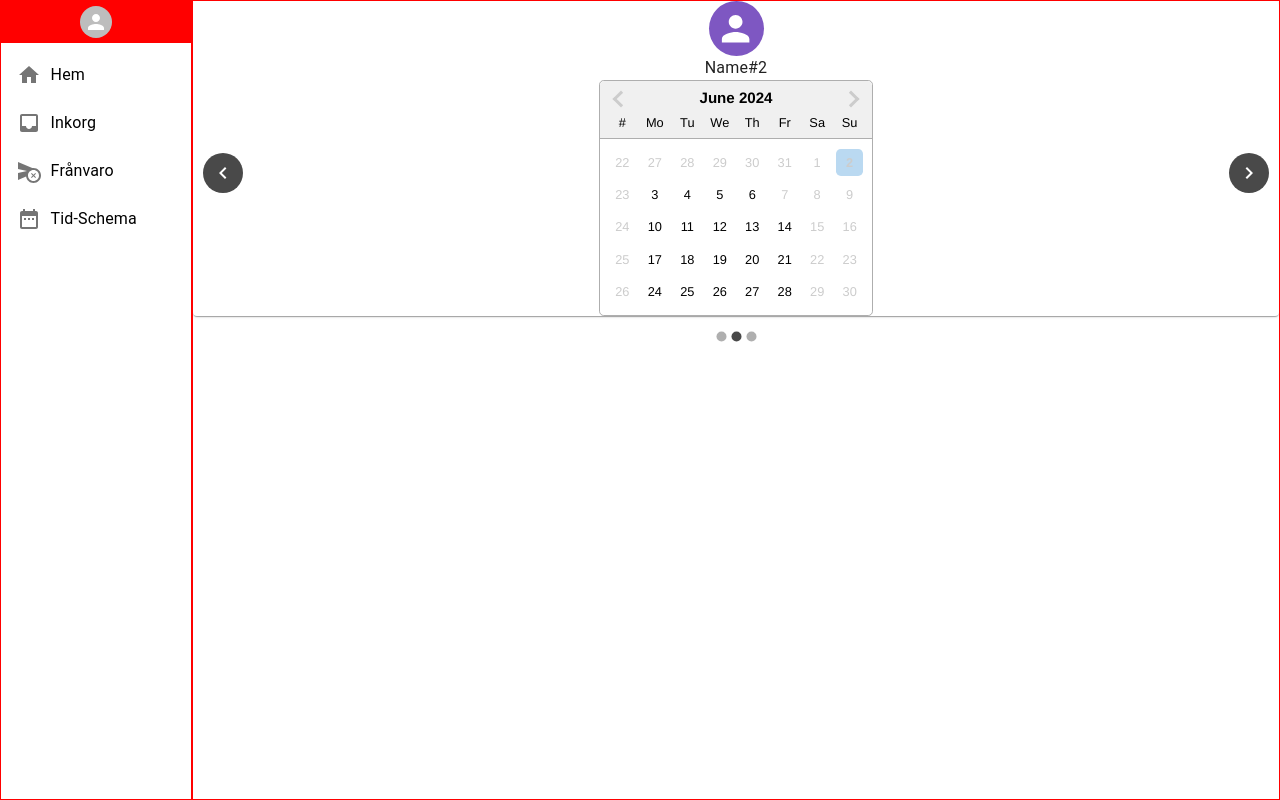
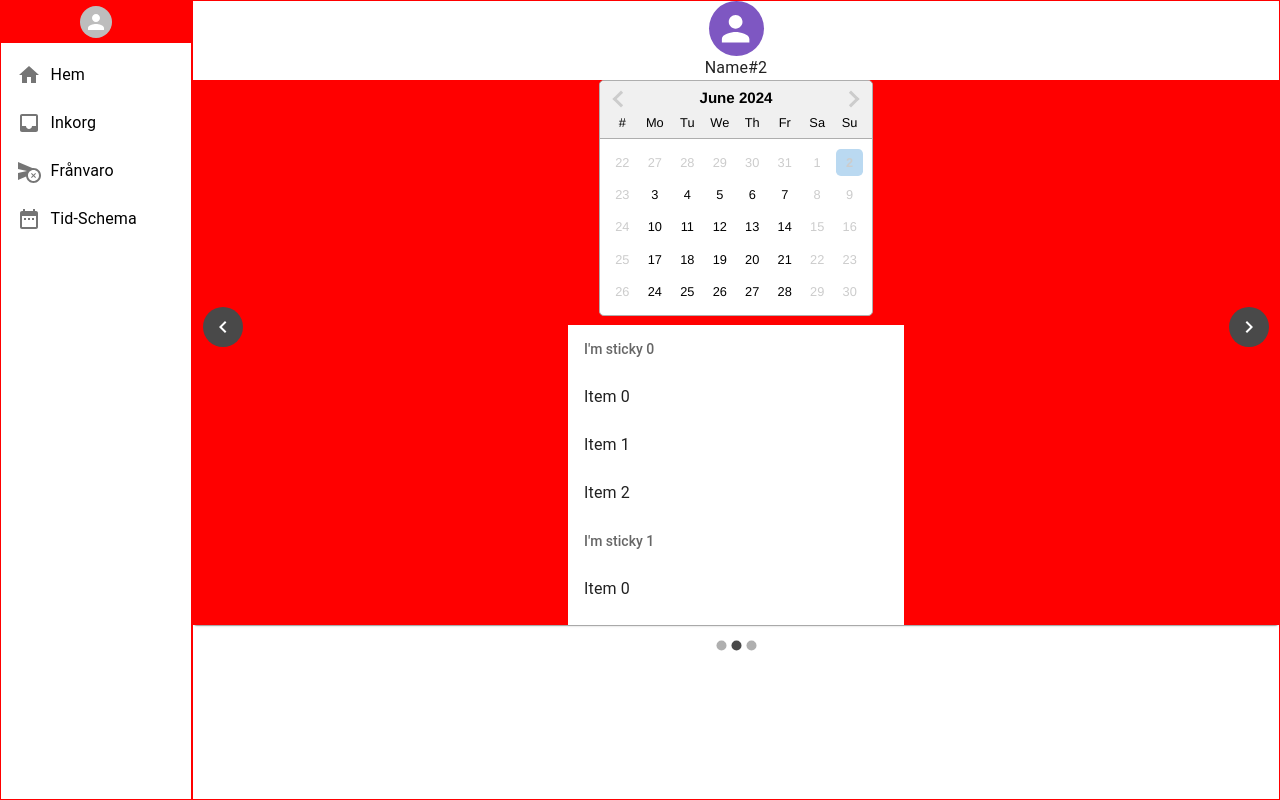
Before and after one commit to A-ForssmanP/InteractWithSchool, a React (Vite) app in the folder frontend/: page /tidsschema in a window 1280 px wide. Built offline with nearby package versions, Linux system fonts and the light colour scheme; the HTML template or start-up script is replaced by a standard one.

Commit message:
Update RangeDatePicker.jsx
Trying different layouts.

```diff
--- a/frontend/src/components/rangeDatepicker/RangeDatePicker.jsx
+++ b/frontend/src/components/rangeDatepicker/RangeDatePicker.jsx
@@ -1,12 +1,19 @@
 import DatePicker from "react-datepicker";
 import "react-datepicker/dist/react-datepicker.css";
-import { useState } from "react";
-import { addDays, eachDayOfInterval } from "date-fns";
-import { useEffect } from "react";
+import { useState, useEffect } from "react";
+import { addDays, eachDayOfInterval, setHours, setMinutes } from "date-fns";
+import {
+  List,
+  ListItem,
+  ListItemText,
+  ListSubheader,
+  Box,
+} from "@mui/material";
 
 function RangeDatePicker() {
   const [startDate, setStartDate] = useState(new Date());
   const [endDate, setEndDate] = useState(null);
+  const [selectedDates, setSelectedDates] = useState([]);
 
   useEffect(() => {
     filterWeekDays();
@@ -14,7 +21,6 @@ function RangeDatePicker() {
 
   //handle dateChange
   const onChange = (dates) => {
-    console.log(dates);
     const [start, end] = dates;
     setStartDate(start);
     setEndDate(end);
@@ -26,8 +32,12 @@ function RangeDatePicker() {
       start: startDate,
       end: endDate,
     });
-    // const filteredWeekDays = daysOfInterval.filter();
-    console.log(daysInInterval);
+
+    const filteredWeekDays = daysInInterval.filter((day) => {
+      return day.getDay() !== 0 && day.getDay() !== 6;
+    });
+
+    console.log(filteredWeekDays);
   }
 
   const isWeekday = (date) => {
@@ -42,6 +52,15 @@ function RangeDatePicker() {
   //   console.log("hej");
   // };
   return (
+    <Box
+      bgcolor={"red"}
+      width={"100%"}
+      display={"flex"}
+      flexDirection={"column"}
+      justifyContent={"center"}
+      alignItems={"center"}
+      gap={1.2}
+    >
       <DatePicker
         // onSelect={handleDateSelect}
         // highlightDates={[new Date(), new Date()]}
@@ -56,8 +75,34 @@ function RangeDatePicker() {
         calendarStartDay={1}
         showWeekNumbers
         filterDate={isWeekday}
-      excludeDates={[addDays(new Date().getDay()), addDays(new Date(), 5)]}
+        // excludeDates={[addDays(new Date().getDay()), addDays(new Date(), 5)]}
       />
+      <List
+        sx={{
+          width: "100%",
+          maxWidth: "21rem",
+          bgcolor: "background.paper",
+          position: "relative",
+          overflow: "auto",
+          maxHeight: 300,
+          "& ul": { padding: 0 },
+        }}
+        subheader={<li />}
+      >
+        {[0, 1, 2, 3, 4].map((sectionId) => (
+          <li key={`section-${sectionId}`}>
+            <ul>
+              <ListSubheader>{`I'm sticky ${sectionId}`}</ListSubheader>
+              {[0, 1, 2].map((item) => (
+                <ListItem key={`item-${sectionId}-${item}`}>
+                  <ListItemText primary={`Item ${item}`} />
+                </ListItem>
+              ))}
+            </ul>
+          </li>
+        ))}
+      </List>
+    </Box>
   );
 }
 
```
Lines whose indentation alone changed are shown as unchanged.
